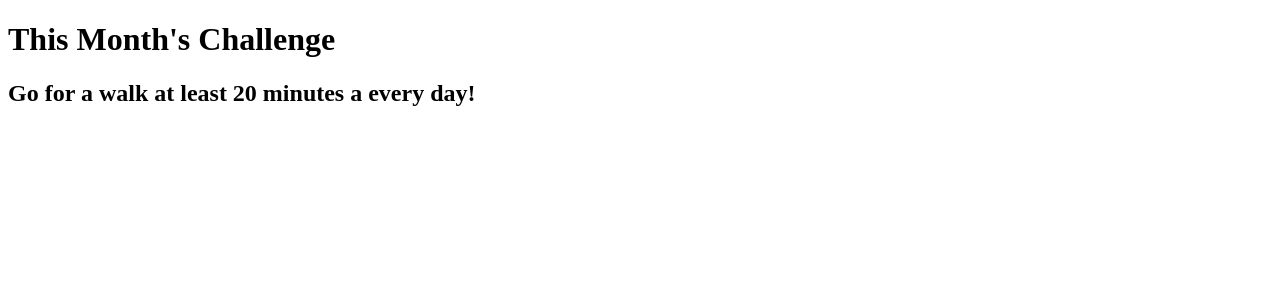
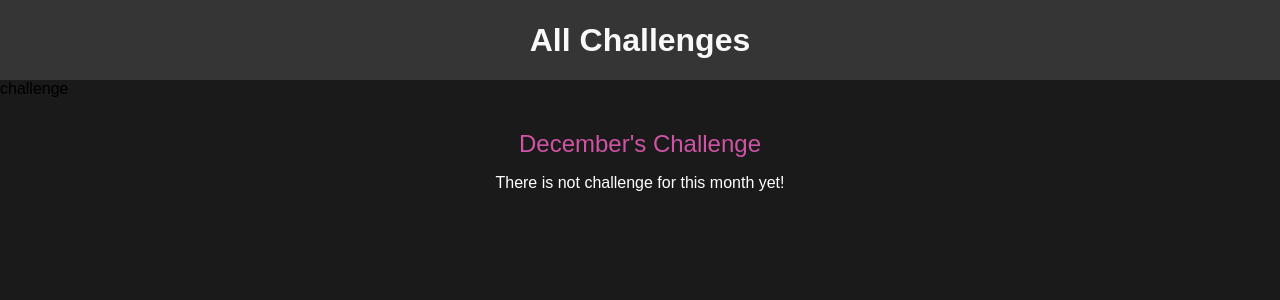
Before and after one commit to Nikhil-150/Django_Practice_Project_1, a Django app: page /challenge/december in a window 1280 px wide. Shown: the top 300 px of the page. Run offline with Django 5.2, Linux system fonts and the light colour scheme.

Commit message:
Completed the Challenges project. My first Django project.

```diff
--- /dev/null
+++ b/challenges/static/challenges/challenge.css
@@ -0,0 +1,21 @@
+h1, h2 {
+    color: white;
+    text-align: center;
+}
+
+h1 {
+    font-size: 1.5rem;
+    margin: 2rem 0 1rem 0;
+    font-weight: normal;
+    color: #cf54a6;
+}
+
+h2 {
+    font-weight: bold;
+    font-size: 3rem;
+}
+
+.fallback {
+    text-align: center;
+    color: white;
+}
--- /dev/null
+++ b/challenges/static/challenges/include/header.css
@@ -0,0 +1,26 @@
+header {
+    width: 100%;
+    height: 5rem;
+    background-color: #353535
+}
+
+header nav {
+    width: 100%;
+    height: 100%;
+    display: flex;
+    justify-content: center;
+    align-items: center;
+}
+
+header nav a {
+    color: #f9f9f9;
+    font-size: 2rem;
+    font-weight: bold;
+    text-decoration: none;
+}
+
+header nav a:hover,
+header nav a:active{
+    color: #cf54a6;
+
+}
--- a/challenges/templates/challenges/challenge.html
+++ b/challenges/templates/challenges/challenge.html
@@ -1,11 +1,21 @@
-<!DOCTYPE html>
-<html lang="en">
-<head>
-    <meta charset="UTF-8">
-    <title>Monthly Challenge</title>
-</head>
-<body>
-<h1>This Month's Challenge</h1>
-<h2>Go for a walk at least 20 minutes a every day!</h2>
-</body>
-</html>
+{% extends "layout.html" %}
+{% load static %}
+
+{% block css_files %}
+<link rel="stylesheet" href="{% static 'challenges/challenge.css' %}">
+<link rel="stylesheet" href="{% static 'challenges/include/header.css' %}">
+{% endblock %}
+
+{% block page_title %}
+    {{ month_name | title }} Challenge
+{% endblock %}
+
+{% block content %}
+{% include "./include/header.html" with active_page="challenge" %}
+<h1>{{ month_name|title }}'s Challenge</h1>
+    {% if text is not None %}
+        <h2>{{text}}</h2>
+    {% else %}
+        <p class="fallback">There is not challenge for this month yet!</p>
+    {% endif %}
+{% endblock %}
--- /dev/null
+++ b/challenges/templates/challenges/include/header.html
@@ -0,0 +1,7 @@
+<header>
+    <nav>
+        <a href="{% url 'index' %}">All Challenges</a>
+    </nav>
+</header>
+
+{{ active_page }}
--- a/challenges/urls.py
+++ b/challenges/urls.py
@@ -3,7 +3,7 @@ from . import views
 
 
 urlpatterns = [
-    path("", views.index),  #/challenges/
+    path("", views.index, name="index"),  #/challenges/
     path("<int:month>", views.monthly_challenges_number),
     path("<str:month>", views.monthly_challenges, name="month-challenge")
     # here str is to take only string dtype and if any other given it converts it in to string
--- a/challenges/views.py
+++ b/challenges/views.py
@@ -1,7 +1,8 @@
 from django.shortcuts import render
-from django.http import HttpResponse, HttpResponseNotFound, HttpResponseRedirect
+from django.http import Http404, HttpResponseNotFound, HttpResponseRedirect
 from django.urls import reverse
 from django.template.loader import render_to_string
+
 # Create your views here.
 
 
@@ -17,20 +18,16 @@ monthly_challenges_dict = {
     "september": "Learn technical things with good learning rate",
     "october": "Become the data scientist in finance domain",
     "november": "Need to have good grasp over the linear algebra, calculus and probability and statistics",
-    "december": "it is a continuous process"
+    "december": None
 }
 
 
 def index(request):
-    list_items = ""
     months = list(monthly_challenges_dict.keys())
 
-    for month in months:
-        capitalized_month = month.capitalize()
-        month_path = reverse("month-challenge", args=[month])
-        list_items += f"<li><a href=\"{month_path}\">{capitalized_month}<\a></li>"
-    response_data = f"<ul>{list_items}<ul>"
-    return HttpResponse(response_data)
+    return render(request, "challenges/index.html", {
+        "months": months
+    })
 
 
 def monthly_challenges_number(request, month):
@@ -44,7 +41,13 @@ def monthly_challenges(request, month):
     # monthly_challenge = monthly_challenges_dict[month]
     try:
         monthly_challenge = monthly_challenges_dict[month]
-        response_data = f"<h1>{monthly_challenge}<h2>"
-        return HttpResponse(render_to_string("challenges/challenge.html"))
+        return render(request, "challenges/challenge.html", {
+            "text": monthly_challenge,
+            "month_name": month,
+
+        })
+        # response_data = f"<h1>{monthly_challenge}<h2>"
+        # return HttpResponse(render_to_string("challenges/challenge.html"))
     except:
-        return HttpResponseNotFound("This month is not supported!")
+        response_data = render_to_string("404.html")
+        raise Http404(response_data)
--- /dev/null
+++ b/static/styles.css
@@ -0,0 +1,11 @@
+/* Import Google Font */
+@import url('https://fonts.googleapis.com/css2?family=Roboto+Condensed:ital,wght@0,100..900;1,100..900&display=swap');
+
+/* Apply styles */
+html {
+    font-family: 'Robot Condensed', sans-serif;
+}
+body {
+    margin: 0;
+    background-color: #1a1a1a;
+}
--- /dev/null
+++ b/templates/layout.html
@@ -0,0 +1,15 @@
+{% load static %}
+
+
+<!DOCTYPE html>
+<html lang="en">
+<head>
+    <meta charset="UTF-8">
+    <title>{% block page_title %}My Challenges{% endblock %}</title>
+    <link rel="stylesheet" href="{% static 'styles.css' %}">
+    {% block css_files %}{% endblock %}
+</head>
+<body>
+{% block content %}{% endblock %}
+</body>
+</html>
```
Also changed, not shown: challenges/static/challenges/challenges.css (added, +36 -0 lines), challenges/templates/challenges/index.html (added, +20 -0 lines), monthly_challenges/settings.py (+6 -3 lines), templates/404.html (added, +10 -0 lines).
